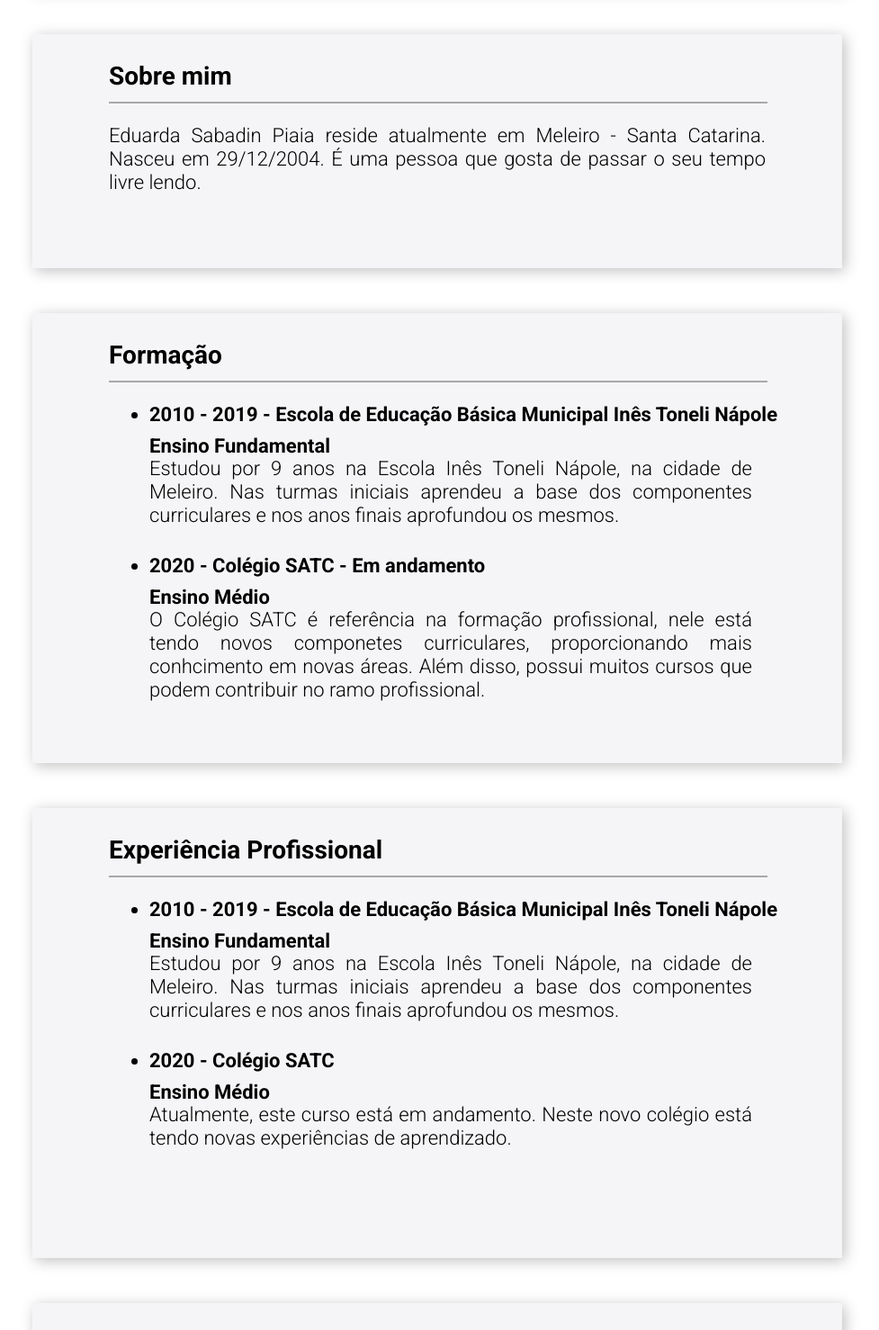
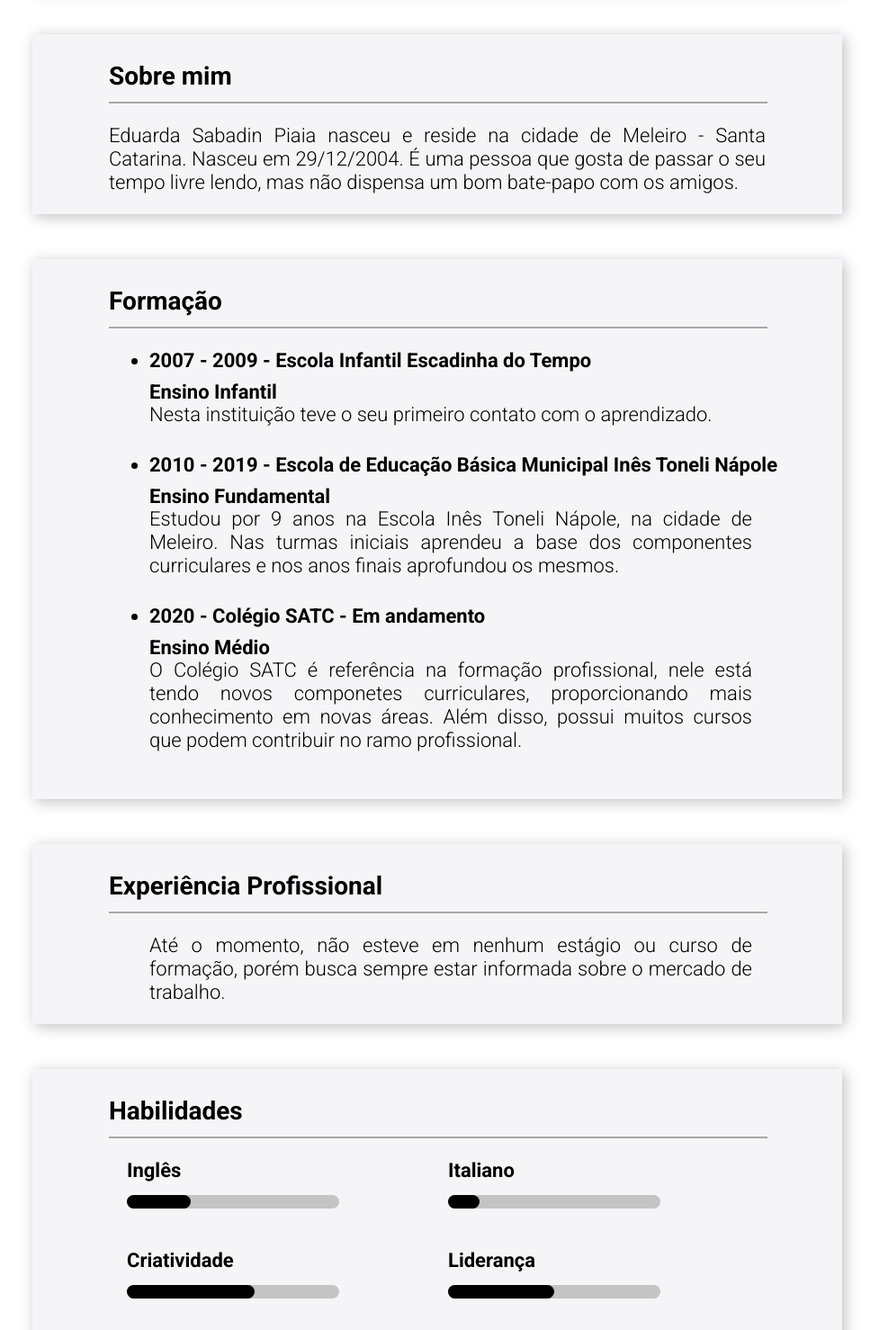
Before and after one commit to EduardaPiaia/EduardaPiaia.github.io, a plain HTML site: page index.html in a window 1280 px wide. Shown: the part 520-1998 px from the top of the page at 90% size, without its empty margins (154-1131 px from the left). Drawn offline with Linux system fonts and the light colour scheme.

Commit message:
Finalizadoooooooo

```diff
--- a/css/style.css
+++ b/css/style.css
@@ -102,7 +102,7 @@ div#card-pessoal footer a {
 }
 
 div#card-sobre{
-    height: 260px;
+    height: 200px;
 }
 
 .linha{
@@ -132,11 +132,11 @@ div#card-sobre p{
 }
 
 div#card-formação{
-    height: 500px;
+    height: 600px;
 }
 
 div#card-experiência{
-    height: 500px;
+    height: 200px;
 }
 
 div#card-habilidades{
--- a/index.html
+++ b/index.html
@@ -60,9 +60,9 @@
         <div id="card-sobre" class="card">
             <h2 class="card-titulo">Sobre mim</h2>
             <div class="linha"></div>
-            <p class= "text-card"> Eduarda Sabadin Piaia reside atualmente em Meleiro - Santa Catarina.
+            <p class= "text-card"> Eduarda Sabadin Piaia nasceu e reside na cidade de Meleiro - Santa Catarina.
                 Nasceu em 29/12/2004.
-                É uma pessoa que gosta de passar o seu tempo livre lendo.
+                É uma pessoa que gosta de passar o seu tempo livre lendo, mas não dispensa um bom bate-papo com os amigos.
 
             </p>
         </div>
@@ -71,6 +71,10 @@
             <h2 class="card-titulo">Formação </h2>
             <div class="linha"></div>
             <ul>
+                <li>2007 - 2009 - Escola Infantil Escadinha do Tempo</li>
+                <span>Ensino Infantil</span>
+                <p class="text-card">Nesta instituição teve o seu primeiro contato com o aprendizado.</p>
+
                 <li>2010 - 2019 - Escola de Educação Básica Municipal Inês Toneli Nápole</li>
                 <span>Ensino Fundamental</span>
                 <p class="text-card">Estudou por 9 anos na Escola Inês Toneli Nápole, na cidade de Meleiro.
@@ -80,7 +84,7 @@
                 <span>Ensino Médio</span>
                 <p class="text-card">
                     O Colégio SATC é referência na formação profissional, nele está tendo novos componetes curriculares,
-                    proporcionando mais conhcimento em novas áreas. Além disso, possui muitos cursos que podem contribuir no ramo profissional.
+                    proporcionando mais conhecimento em novas áreas. Além disso, possui muitos cursos que podem contribuir no ramo profissional.
                 </p>
             </ul>
         </div>
@@ -89,15 +93,8 @@
             <h2 class="card-titulo">Experiência Profissional </h2>
             <div class="linha"></div>
             <ul>
-                <li> 2010 - 2019 - Escola de Educação Básica Municipal Inês Toneli Nápole</li>
-                <span>Ensino Fundamental</span>
-                <p class="text-card">Estudou por 9 anos na Escola Inês Toneli Nápole, na cidade de Meleiro.
-                    Nas turmas iniciais aprendeu a base dos componentes curriculares e nos anos finais aprofundou os mesmos.  </p>
-
-                <li> 2020 - Colégio SATC</li>
-                <span>Ensino Médio</span>
-                <p class="text-card">Atualmente, este curso está em andamento.
-                    Neste novo colégio está tendo novas experiências de aprendizado.     </p>
+                <p class="text-card">Até o momento, não esteve em nenhum estágio ou curso de formação,
+                    porém busca sempre estar informada sobre o mercado de trabalho.</p>
             </ul>
         </div>
 
```
